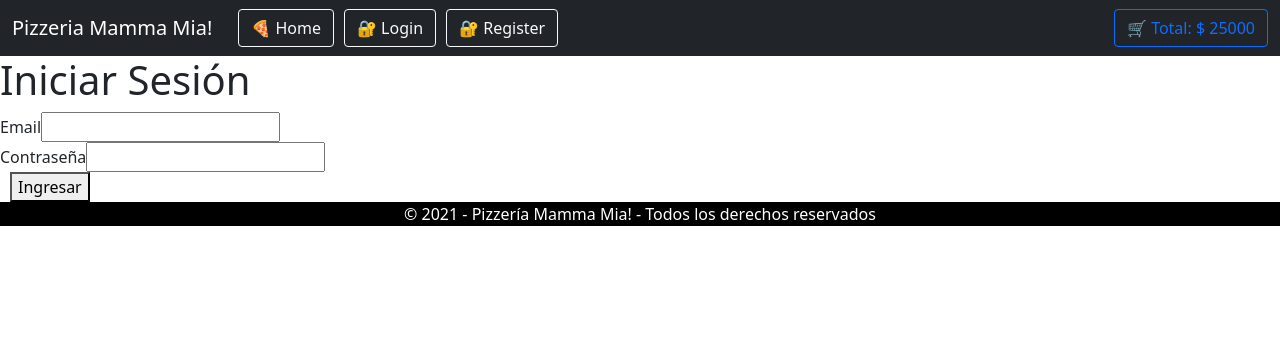
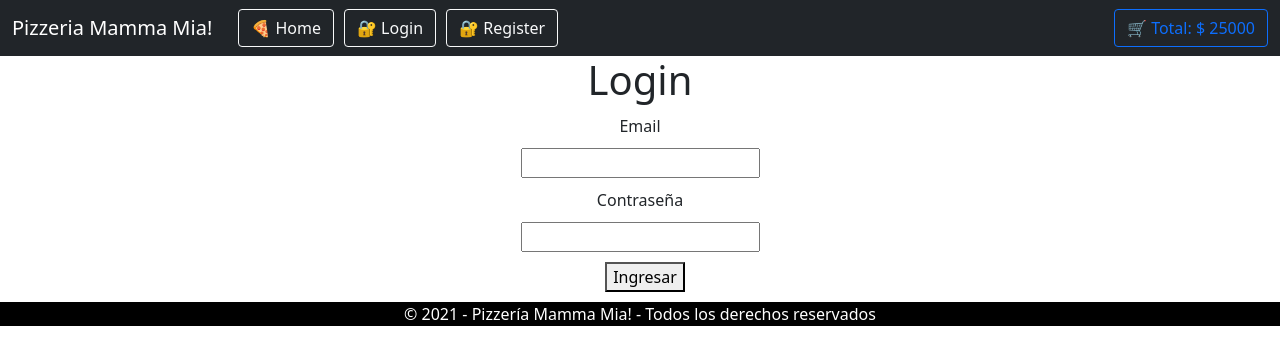
Before and after one commit to Alexanderalavi/react_pizzeria_mamma_mia, a React (Vite) app: page / in a window 1280 px wide. Shown: the top 364 px of the page. Built offline with nearby package versions, Linux system fonts and the light colour scheme.

Commit message:
agregado css

```diff
--- a/src/App.css
+++ b/src/App.css
@@ -93,3 +93,24 @@ hr{
   flex-direction: row;
   justify-content: space-evenly;
 }
+
+.titulo {
+  text-align: center;
+}
+
+.ingresoDatos{
+  display: flex;
+  flex-direction: column;
+  row-gap: 10px;
+  justify-content: center;
+  align-items: center;
+  margin: 10px;
+}
+
+.forma{
+    display: flex;
+  flex-direction: column;
+  row-gap: 10px;
+  justify-content: center;
+  align-items: center;
+}
--- a/src/components/LoginPage.jsx
+++ b/src/components/LoginPage.jsx
@@ -15,14 +15,14 @@ const [email, setEmail] = useState('');
   }
   return (
   <section>
-      <h1 className='titulo'>Iniciar Sesión</h1>
+      <h1 className='titulo'>Login</h1>
       <form className='ingresoDatos' onSubmit={validarLogin}>
-        <div>
+        <div className='forma'>
           <label>Email</label>
           <input type="email" onChange={(e) => setEmail(e.target.value)} />
         </div>
 
-        <div>
+        <div className='forma'>
           <label>Contraseña</label>
           <input type="password" onChange={(e) => setPassword(e.target.value)}/>
         </div>
--- a/src/components/RegisterPage.jsx
+++ b/src/components/RegisterPage.jsx
@@ -19,19 +19,19 @@ const validarDatos = (e) => {
        <section>
         <h1 className='titulo'>Registro</h1>
       <form className='ingresoDatos' onSubmit={validarDatos}>
-        <div>
+        <div className='forma'>
             <label> Nombre</label>
             <input type='text' onChange={(e) => (setNombre(e.target.value))}></input>
         </div>
-            <div>
+            <div className='forma'>
             <label> Email</label>
             <input type='email' onChange={(e) => (setEmail(e.target.value))}></input>
         </div>
-            <div>
+            <div className='forma'>
             <label> Password</label>
             <input type='password' onChange={(e) => (setPassword(e.target.value))}></input>
         </div>
-        <div>
+        <div className='forma'>
             <label> Confirmar Password</label>
             <input type='password' onChange={(e) => setConfirmPassword(e.target.value)} />
         </div>
```
